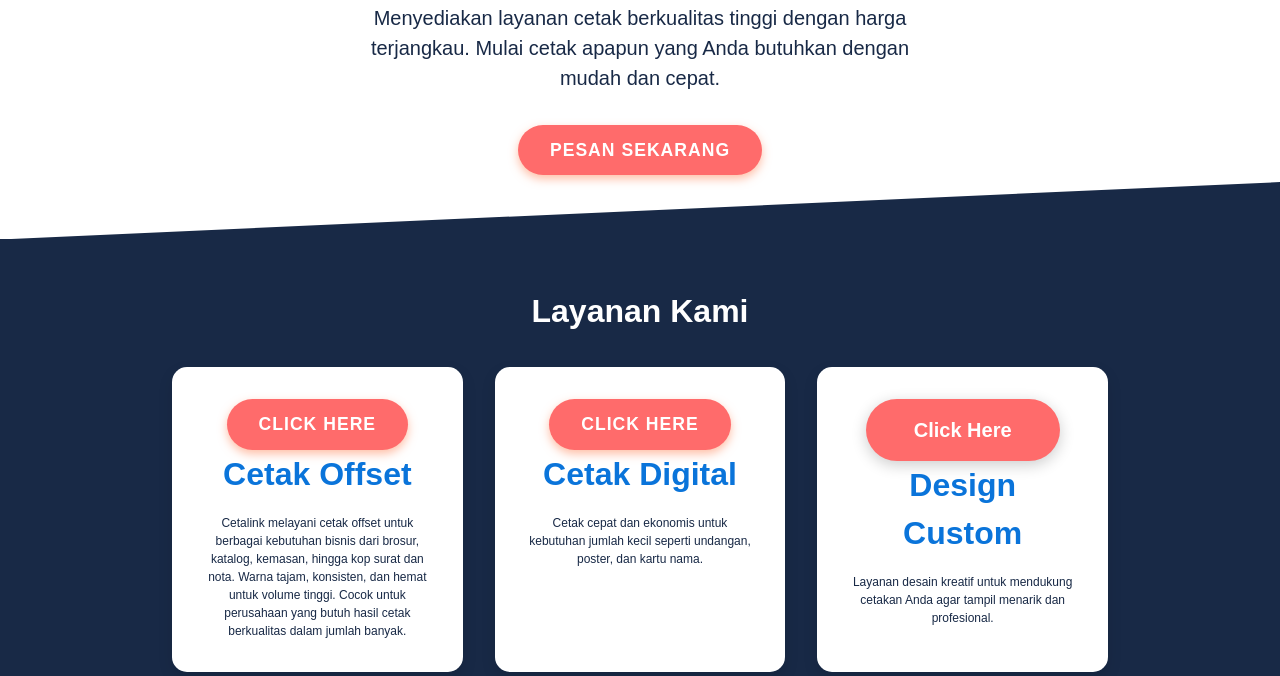
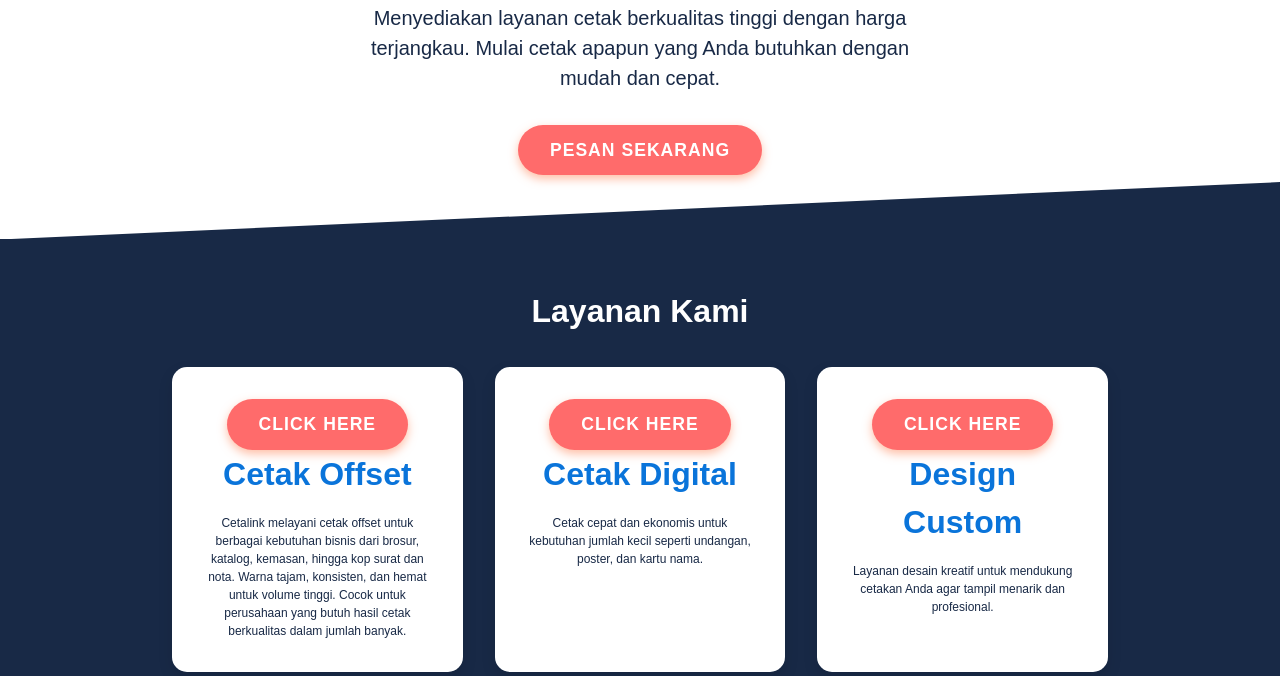
Before and after one commit to Cetalink/Info-Percetakan, a plain HTML site: page index.html in a window 1280 px wide. Shown: the part 421-1097 px from the top of the page. Drawn offline with nearby package versions, Linux system fonts and the light colour scheme.

Commit message:
Update index.html

```diff
--- a/index.html
+++ b/index.html
@@ -43,7 +43,7 @@
         <p>Cetak cepat dan ekonomis untuk kebutuhan jumlah kecil seperti undangan, poster, dan kartu nama.</p>
       </div>
       <div class="card">
-        <button class="my-button" onclick="location.href='cetakcustom.html'">Click Here</button>
+        <button class="btn-primary" onclick="location.href='cetakcustom.html'">Click Here</button>
         <h4>Design Custom</h4>
         <p>Layanan desain kreatif untuk mendukung cetakan Anda agar tampil menarik dan profesional.</p>
       </div>
```
